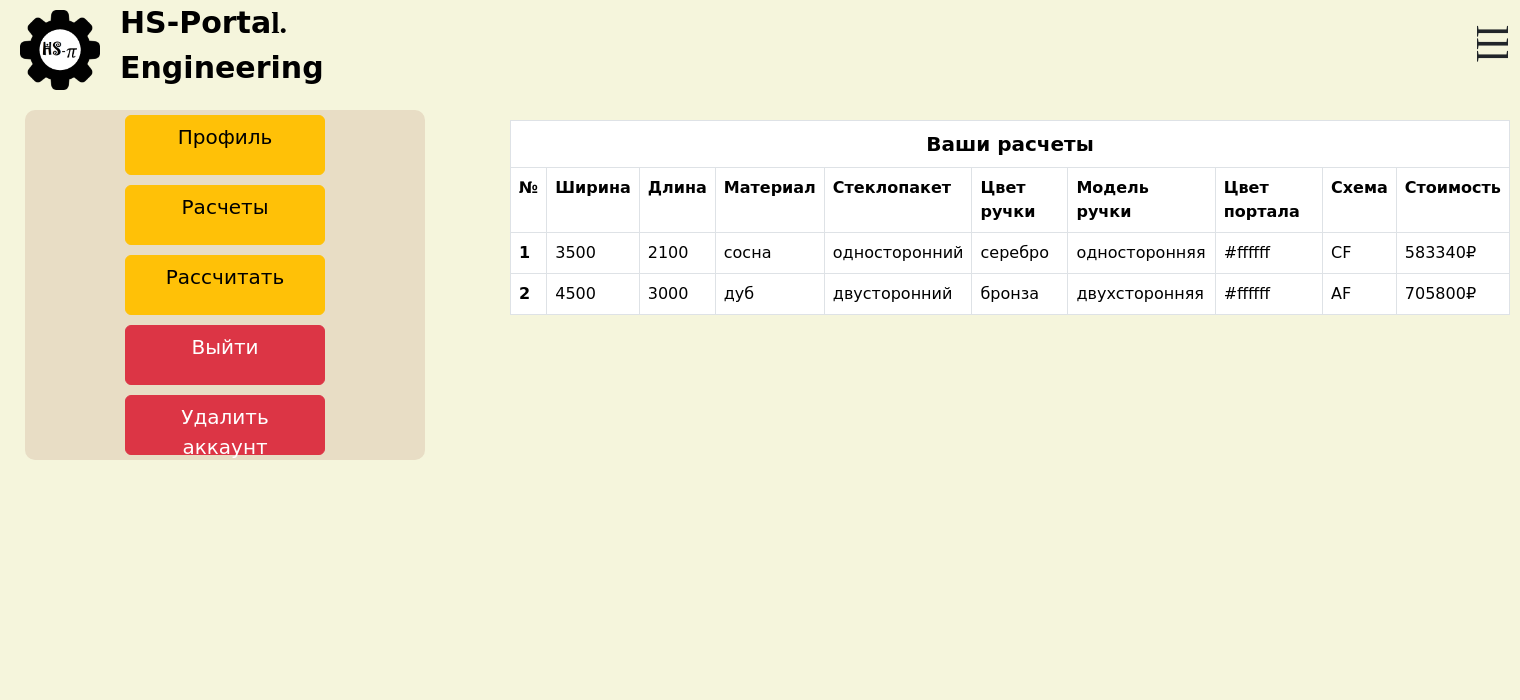
After one commit to Anfisa2209/website_project, a Flask app: page /profile/orders/1 in a window 1520 px wide. The commit adds this page. Shown: the top 700 px of the page. Run offline with Flask 3, Linux system fonts and the light colour scheme; a user stored in the database is signed in; data comes from the database, SQL or seed files in the repository; both versions use the stored data as it was after the commit; some libraries are stand-ins or nearby versions.

Commit message:
Страница с расчетами в профиле пользователя

```diff
--- a/main.py
+++ b/main.py
@@ -1,7 +1,7 @@
 from flask import Flask, render_template, url_for, redirect, abort, request, flash
 from flask_login import LoginManager, login_required, logout_user, login_user, current_user
 from flask_restful import Api
-from requests import get, post, delete, put
+from requests import post, put
 
 from api.comments.comment_resource import CommentsListResource, CommentsResource
 from api.users.users_resource import UsersResource, UsersListResource
@@ -14,9 +14,9 @@ from data.forms.register_form import RegisterForm
 from data.models.users import User
 from error import error_handlers
 from tools.scheme_list import SCHEME_LIST, VIDEO_LIST
-from tools.service_files import return_files, create_tuple, SERVER_URL, get_comments, handle_models, colors_ids, \
-    materials
-from tools.sqlite import return_scheme_id, return_min_max_size, calculate_total_price
+from tools.service_files import *
+from tools.sqlite import return_scheme_id, return_min_max_size, calculate_total_price, add_order, \
+    return_orders_by_user_id
 
 app = Flask(__name__)
 app.config['SECRET_KEY'] = 'yandexlyceum_secret_key'
@@ -56,6 +56,9 @@ def logout():
 
 @app.route('/delete_comment/<int:comment_id>,<image_id>')
 def delete_comment(comment_id, image_id):
+    comment = get(f"{SERVER_URL}/{API_PREFIX}/comments/{comment_id}").json()
+    if comment['comments'][0]['user_id'] != current_user.id:
+        abort(403)
     if delete(f'{SERVER_URL}/{API_PREFIX}/comments/{comment_id}').json().get("success"):
         flash('Комментарий удален', 'success')
         return redirect(f'/scheme/{image_id}')
@@ -148,6 +151,10 @@ def calculate(scheme):
                       "Цвет портал": form_data['portal_color']}
         data = {'parameters': parameters, 'scheme': scheme, 'price': price,
                 'css_url': url_for('static', filename='css/calculated_result.css'), }
+        if current_user.is_authenticated:
+            order_data = form_data
+            order_data['price'], order_data['scheme_id'], order_data['user_id'] = price, scheme, current_user.id
+            add_order(order_data)
         return render_template('calculated_result.html', **data)
 
     data = {"scheme": scheme, "scheme_id": scheme_id, "form": form,
@@ -204,6 +211,16 @@ def profile():
         return abort(404)
     email = data['users'][0]['email']
     return render_template('profile.html', css_url=url_for('static', filename='css/profile.css'), email=email)
+
+
+@app.route('/profile/orders/<int:user_id>')
+@login_required
+def orders(user_id):
+    if current_user.id != user_id:
+        abort(403)
+    orders_list = return_orders_by_user_id(current_user.id)
+    css_file = url_for('static', filename='css/profile.css')
+    return render_template("orders.html", css_url=css_file, orders_list=orders_list)
 
 
 @app.route('/change_password/<int:user_id>', methods=['GET', 'POST'])
--- a/static/css/profile.css
+++ b/static/css/profile.css
@@ -4,6 +4,46 @@
     visibility: visible;
 
 }
-.btn-btn-danger{
-    font-family:Calibri;
+.table thead th {
+        font-size: 20px; /* Размер шрифта */
+        text-align: center; /* Выравнивание по центру */
+    }
+
+.alert-success {
+    color: #155724;
+    background-color: #d4edda;
+    border-color: #c3e6cb;
+    padding: 10px;
+    margin: 15px;
+    border-radius: 5px;
 }
+.user-data {margin:10px}
+.user-buttons{display:grid;width:150px}
+
+.profile-container {
+    display: grid;
+    grid-template-columns: 500px auto;
+}
+
+.option-section {
+    display: grid;
+    grid-template-columns: 1fr;
+    grid-template-rows: repeat(4, 1fr);
+    grid-column-gap: 0px;
+    grid-row-gap: 0px;
+    width:400px;
+    margin-left:25px;
+    background-color:#e8ddc5;
+    border-radius:10px;
+}
+
+.btn.btn-warning, .btn.btn-danger {
+    width:200px;
+    height:60px;
+    margin:5px;
+    font-size:20px;
+
+    margin-left:25%;
+    text-align:center;
+
+}
--- a/templates/comments_list.html
+++ b/templates/comments_list.html
@@ -13,7 +13,9 @@
             {% for comment in comments %}
                 <div class="comment mb-3" data-comment-id="{{ comment['id'] }}">
                     <div class="view-mode">
-                        <p><strong>{{ comment.user_name }}:</strong> <br><span class="comment-text">{{ comment.text }}</span></p>
+                        <p><strong>{{ comment.user_name }}:</strong>
+                        <br><span class="comment-text">{{ comment.text }}</span><br>
+                            <a href="/scheme/{{comment.scheme_name}}">Комментарий оставлен под схемой {{comment.scheme_name}}</a></p>
 
                     </div>
                 </div>
--- /dev/null
+++ b/templates/orders.html
@@ -0,0 +1,40 @@
+{% extends "profile.html" %}
+
+{% block main_content %}
+<div class="user-data">
+    {% if not orders_list %}
+        <h2>У вас еще нет расчетов</h2>
+    {% else %}
+    <table class="table table-bordered">
+
+    <thead><tr>
+            <th colspan="10">Ваши расчеты</th>
+        </tr></thead>
+
+        <tbody>
+        <tr>
+          <th scope="col">№</th>
+          <th scope="col">Ширина</th>
+          <th scope="col">Длина</th>
+          <th scope="col">Материал</th>
+          <th scope="col">Стеклопакет</th>
+          <th scope="col">Цвет ручки</th>
+          <th scope="col">Модель ручки</th>
+          <th scope="col">Цвет портала</th>
+          <th scope="col">Схема</th>
+          <th scope="col">Стоимость</th>
+        </tr>
+        {% for order in orders_list%}
+            <tr>
+                <th scope="row">{{loop.index}}</th>
+                {% for elem in order%}
+                    <td>{{ elem }}</td>
+                {% endfor%}
+            </tr>
+        {% endfor %}
+        </tbody>
+    </table>
+    {% endif %}
+
+</div>
+{% endblock main_content %}
--- a/templates/profile.html
+++ b/templates/profile.html
@@ -2,20 +2,6 @@
 
 {% block content %}
 
-<style>
-    .alert-success {
-    color: #155724;
-    background-color: #d4edda;
-    border-color: #c3e6cb;
-    padding: 10px;
-    margin: 15px;
-    border-radius: 5px;
-}
-    .user-data {margin:10px}
-    .user-buttons{display:grid;width:150px}
-
-
-</style>
 {% with messages = get_flashed_messages(with_categories=true) %}
     {% if messages %}
         {% for category, message in messages %}
@@ -25,16 +11,25 @@
         {% endfor %}
     {% endif %}
 {% endwith %}
+<div class="profile-container">
+    <div class="option-section">
 
-<div class="user-data">
-    <h1>Email: {{email}}</h1>
-    <h1>Пароль: <a class="btn btn-warning" href="/change_password/{{current_user.id}}">Изменить пароль</a></h1>
-    <div class="user-buttons">
+        <a class="btn btn-warning" href="/profile">Профиль</a>
+        <a class="btn btn-warning" href="/profile/orders/{{current_user.id}}">Расчеты</a>
+        <a class="btn btn-warning" href="/calculate/scheme">Рассчитать</a>
         <a class="btn btn-danger" href="/logout">Выйти</a>
-        <button type="button" class="btn btn-danger" style="margin:5px" data-bs-toggle="modal" data-bs-target="#deleteModal">
+        <button type="button" class="btn btn-danger" data-bs-toggle="modal" data-bs-target="#deleteModal" >
             Удалить аккаунт
         </button>
+
     </div>
+    {% block main_content %}
+    <div class="user-data">
+        <h1>Email: {{email}}</h1>
+        <h1>Пароль: <a class="btn btn-warning" href="/change_password/{{current_user.id}}" style="margin:5px">Изменить пароль</a></h1>
+    </div>
+    {% endblock main_content %}
+
 </div>
 
 <div class="modal fade" id="deleteModal" tabindex="-1">
--- a/tools/sqlite.py
+++ b/tools/sqlite.py
@@ -2,6 +2,8 @@ from pathlib import Path
 import sqlite3
 
 # Путь к tools/sqlite.py
+from tools.service_files import materials, handle_models, colors_ids
+
 current_dir = Path(__file__).parent
 db_path = current_dir.parent / "db" / "portal_data.db"
 
@@ -59,3 +61,30 @@ def calculate_total_price(data: dict):
     handle_number = cursor.execute('SELECT door_number FROM Portals WHERE id = ?', (scheme_id,)).fetchone()[0]
     total_price += 10000 * handle_number if handle_model_id == 2 else 0
     return int(total_price)
+
+
+def add_order(data: dict):
+    request = """INSERT INTO Orders
+    (width, height, material_id, steklopaket_id, handle_color_id, handle_model_id, portal_color, price, scheme, user_id)
+    VALUES (?, ?, ?, ?, ?, ?, ?, ?, ?, ?)"""
+    cursor.execute(request, (*data.values(),))
+    connect.commit()
+
+
+def return_orders_by_user_id(user_id):
+    request = """
+    SELECT width, height, material_id, steklopaket_id, handle_color_id, handle_model_id, portal_color, price, scheme
+    FROM Orders
+    WHERE user_id = ?
+    """
+    orders = cursor.execute(request, (user_id,))
+    if not orders:
+        return []
+    result = []
+    for order in orders.fetchall():
+        width, height, material_id, glass_id, handle_color_id, handle_model_id, portal_color, price, scheme = order
+        material, handle_color, handle_model = materials[material_id], colors_ids[handle_color_id], handle_models[
+            handle_model_id]
+        glass = 'односторонний' if glass_id == 1 else 'двусторонний'
+        result.append((width, height, material, glass, handle_color, handle_model, portal_color, price, scheme))
+    return result
```
Also changed, not shown: db/portal_data.db.
